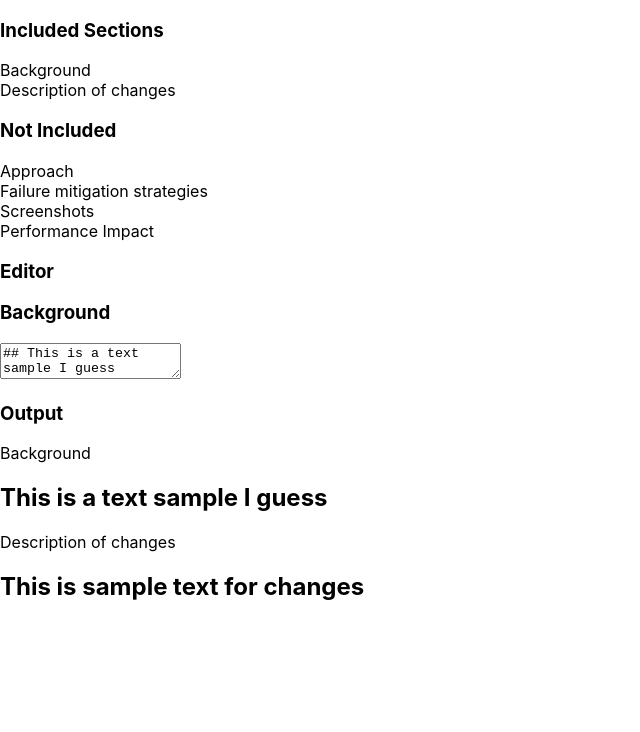
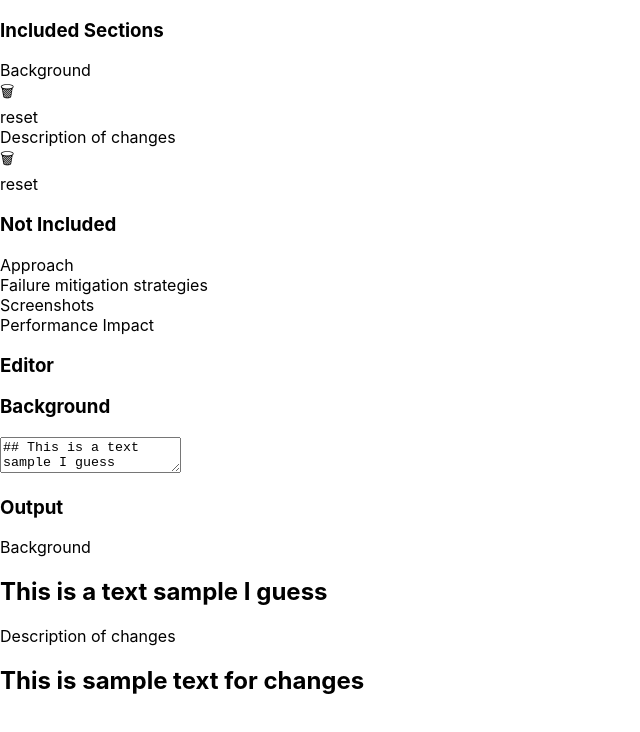
Before and after one commit to CharlesDesiderio/pr-manager, a React (Create React App) app: page / in a window 1280 px wide. Shown: the top 732 px of the page, without its empty margins (0-640 px from the left). Built offline with nearby package versions, Linux system fonts and the light colour scheme.

Commit message:
Added support for removing and resetting items

```diff
--- a/src/App.js
+++ b/src/App.js
@@ -58,12 +58,26 @@ const App = () => {
     setSectionsState([...newState])
   }
 
+  const resetItem = (event) => {
+    let newState = sectionsState
+    newState[event.target.parentElement.id].text = sectionsArray[event.target.parentElement.id].text
+    setSectionsState([...newState])
+  }
+
+  const removeItem = (event) => {
+    let newState = sectionsState
+    newState[event.target.parentElement.id].included = false
+    setSectionsState([...newState])
+  }
+
   return (
     <div>
 
       <h3>Included Sections</h3>
       { sectionsState.map((item, i) => {
-        return item.included ? <div onClick={(event) => chooseEditor(event)} id={i}><Section data={item} /></div> : null
+        return item.included ? <div onClick={(event) => chooseEditor(event)} id={i}><Section data={item} />
+        <div onClick={(event => removeItem(event))}>🗑</div><div onClick={(event) => resetItem(event)}>reset</div>
+        </div> : null
       }) }
 
       <h3>Not Included</h3>
```
